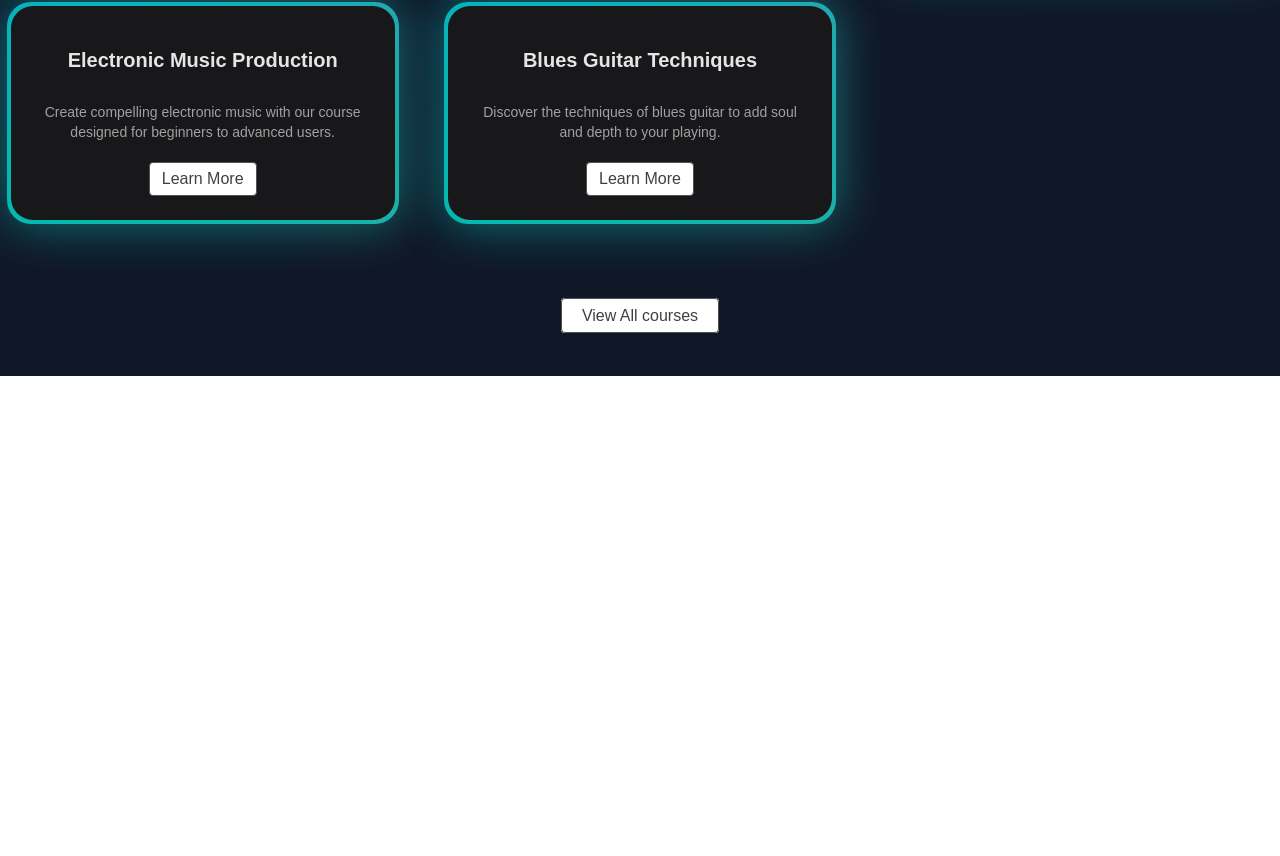
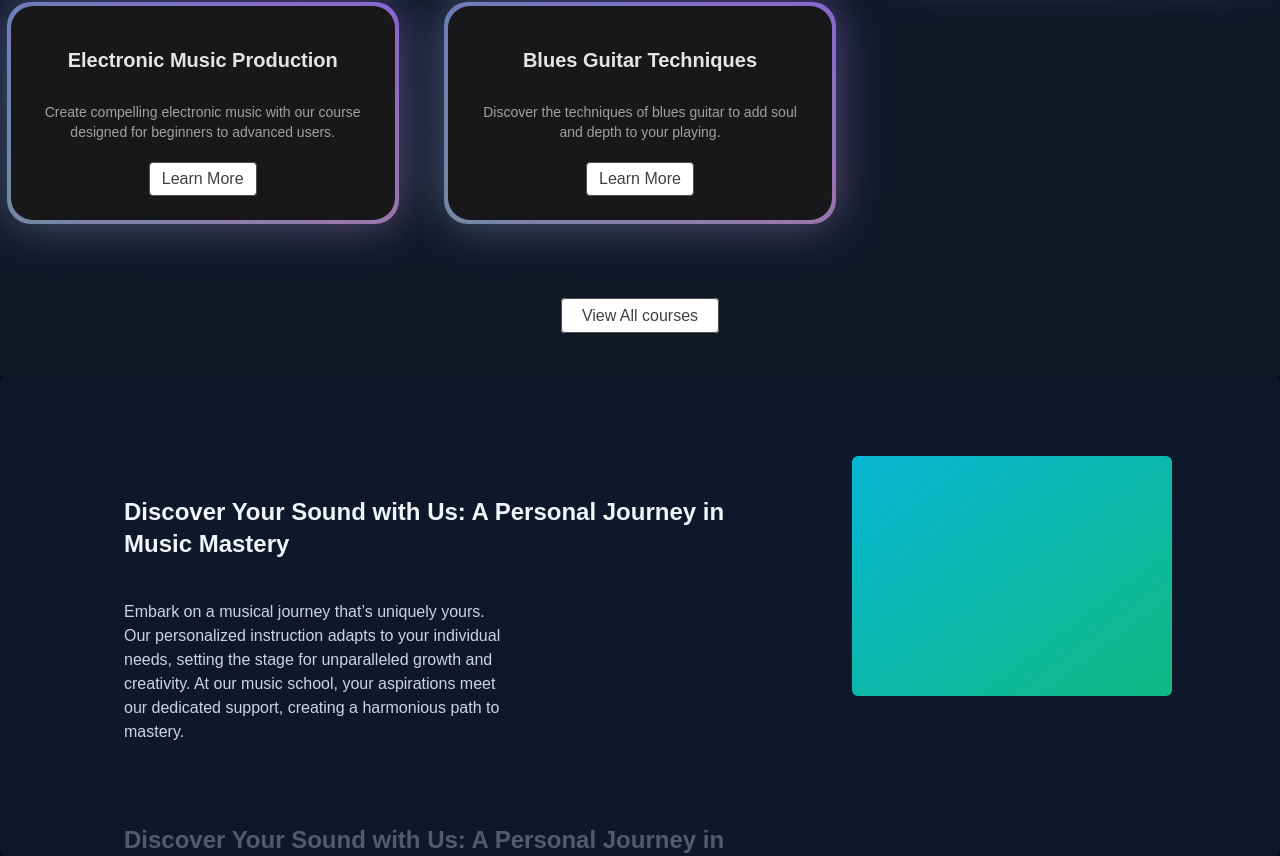
Before and after one commit to SahilMaheshwari19/musicNextJs, a Next.js app: page / in a window 1280 px wide. Shown: the part 1064-1920 px from the top of the page. Before the commit the page ends 1440 px from the top, so only its background shows below. Built offline with nearby package versions, Linux system fonts and the light colour scheme.

Commit message:
add why choose section with scroll css

```diff
--- a/src/app/page.tsx
+++ b/src/app/page.tsx
@@ -1,11 +1,13 @@
 import FeaturedCourses from "@/components/FeaturedCourses";
 import HeroSection from "@/components/HeroSection";
+import WhyChooseUs from "@/components/WhyChooseUs";
 
 export default function Home() {
   return (
     <main className="min-h-screen bg-black/[0.96] antialiased bg-grid-white/[0.02]">
       <HeroSection />
       <FeaturedCourses />
+      <WhyChooseUs />
     </main>
   );
 }
--- /dev/null
+++ b/src/components/WhyChooseUs.tsx
@@ -0,0 +1,46 @@
+"use client";
+import React from "react";
+import { StickyScroll } from "./ui/sticky-scroll-reveal";
+
+const musicSchoolContent = [
+  {
+    title: "Discover Your Sound with Us: A Personal Journey in Music Mastery",
+    description:
+      "Embark on a musical journey that’s uniquely yours. Our personalized instruction adapts to your individual needs, setting the stage for unparalleled growth and creativity. At our music school, your aspirations meet our dedicated support, creating a harmonious path to mastery.",
+  },
+  {
+    title: "Discover Your Sound with Us: A Personal Journey in Music Mastery",
+    description:
+      "Embark on a musical journey that’s uniquely yours. Our personalized instruction adapts to your individual needs, setting the stage for unparalleled growth and creativity. At our music school, your aspirations meet our dedicated support, creating a harmonious path to mastery.",
+  },
+  {
+    title: "Discover Your Sound with Us: A Personal Journey in Music Mastery",
+    description:
+      "Embark on a musical journey that’s uniquely yours. Our personalized instruction adapts to your individual needs, setting the stage for unparalleled growth and creativity. At our music school, your aspirations meet our dedicated support, creating a harmonious path to mastery.",
+  },
+  {
+    title: "Live Feedback & Engagement",
+    description:
+      "Immerse yourself in an interactive learning experience where feedback is immediate, just like real-time changes in a collaborative project. This approach enhances your understanding and mastery of music concepts and performance techniques.",
+  },
+  {
+    title: "Cutting-Edge Curriculum",
+    description:
+      "Our curriculum is continuously updated to include the latest music education trends and technologies, ensuring you’re always learning with the most current and effective methods. Say goodbye to outdated materials and welcome an education that evolves with the industry.",
+  },
+  {
+    title: "Limitless Learning Opportunities",
+    description:
+      "With our expansive resource library and dynamic course offerings, you’ll never find yourself without something new to explore. Our platform provides continuous opportunities for growth, ensuring your musical skills are always advancing.",
+  },
+];
+
+const WhyChooseUs = () => {
+  return (
+    <div>
+      <StickyScroll content={musicSchoolContent}></StickyScroll>
+    </div>
+  );
+};
+
+export default WhyChooseUs;
--- /dev/null
+++ b/src/components/ui/sticky-scroll-reveal.tsx
@@ -0,0 +1,114 @@
+"use client";
+import React, { useEffect, useRef, useState } from "react";
+import { useMotionValueEvent, useScroll } from "motion/react";
+import { motion } from "motion/react";
+import { cn } from "@/lib/utils";
+
+export const StickyScroll = ({
+  content,
+  contentClassName,
+}: {
+  content: {
+    title: string;
+    description: string;
+    // eslint-disable-next-line @typescript-eslint/no-explicit-any
+    content?: React.ReactNode | any;
+  }[];
+  contentClassName?: string;
+}) => {
+  const [activeCard, setActiveCard] = React.useState(0);
+  // eslint-disable-next-line @typescript-eslint/no-explicit-any
+  const ref = useRef<any>(null);
+  const { scrollYProgress } = useScroll({
+    // uncomment line 22 and comment line 23 if you DONT want the overflow container and want to have it change on the entire page scroll
+    // target: ref
+    container: ref,
+    offset: ["start start", "end start"],
+  });
+  const cardLength = content.length;
+
+  useMotionValueEvent(scrollYProgress, "change", (latest) => {
+    const cardsBreakpoints = content.map((_, index) => index / cardLength);
+    const closestBreakpointIndex = cardsBreakpoints.reduce(
+      (acc, breakpoint, index) => {
+        const distance = Math.abs(latest - breakpoint);
+        if (distance < Math.abs(latest - cardsBreakpoints[acc])) {
+          return index;
+        }
+        return acc;
+      },
+      0
+    );
+    setActiveCard(closestBreakpointIndex);
+  });
+
+  const backgroundColors = [
+    "#0f172a", // slate-900
+    "#000000", // black
+    "#171717", // neutral-900
+  ];
+  const linearGradients = [
+    "linear-gradient(to bottom right, #06b6d4, #10b981)", // cyan-500 to emerald-500
+    "linear-gradient(to bottom right, #ec4899, #6366f1)", // pink-500 to indigo-500
+    "linear-gradient(to bottom right, #f97316, #eab308)", // orange-500 to yellow-500
+  ];
+
+  const [backgroundGradient, setBackgroundGradient] = useState(
+    linearGradients[0]
+  );
+
+  useEffect(() => {
+    setBackgroundGradient(linearGradients[activeCard % linearGradients.length]);
+  }, [activeCard]);
+
+  return (
+    <motion.div
+      animate={{
+        backgroundColor: backgroundColors[activeCard % backgroundColors.length],
+      }}
+      className="relative flex h-[30rem] justify-center space-x-10 overflow-y-auto rounded-md p-10"
+      ref={ref}
+    >
+      <div className="div relative flex items-start px-4">
+        <div className="max-w-2xl">
+          {content.map((item, index) => (
+            <div key={item.title + index} className="my-20">
+              <motion.h2
+                initial={{
+                  opacity: 0,
+                }}
+                animate={{
+                  opacity: activeCard === index ? 1 : 0.3,
+                }}
+                className="text-2xl font-bold text-slate-100"
+              >
+                {item.title}
+              </motion.h2>
+              <motion.p
+                initial={{
+                  opacity: 0,
+                }}
+                animate={{
+                  opacity: activeCard === index ? 1 : 0.3,
+                }}
+                className="text-kg mt-10 max-w-sm text-slate-300"
+              >
+                {item.description}
+              </motion.p>
+            </div>
+          ))}
+          <div className="h-40" />
+        </div>
+      </div>
+      <div
+        style={{ background: backgroundGradient }}
+        className={cn(
+          "sticky top-10 hidden h-60 w-80 overflow-hidden rounded-md bg-white lg:block",
+          contentClassName
+        )}
+      >
+        {content[activeCard].content ?? null}
+      </div>
+    </motion.div>
+  );
+};
```
